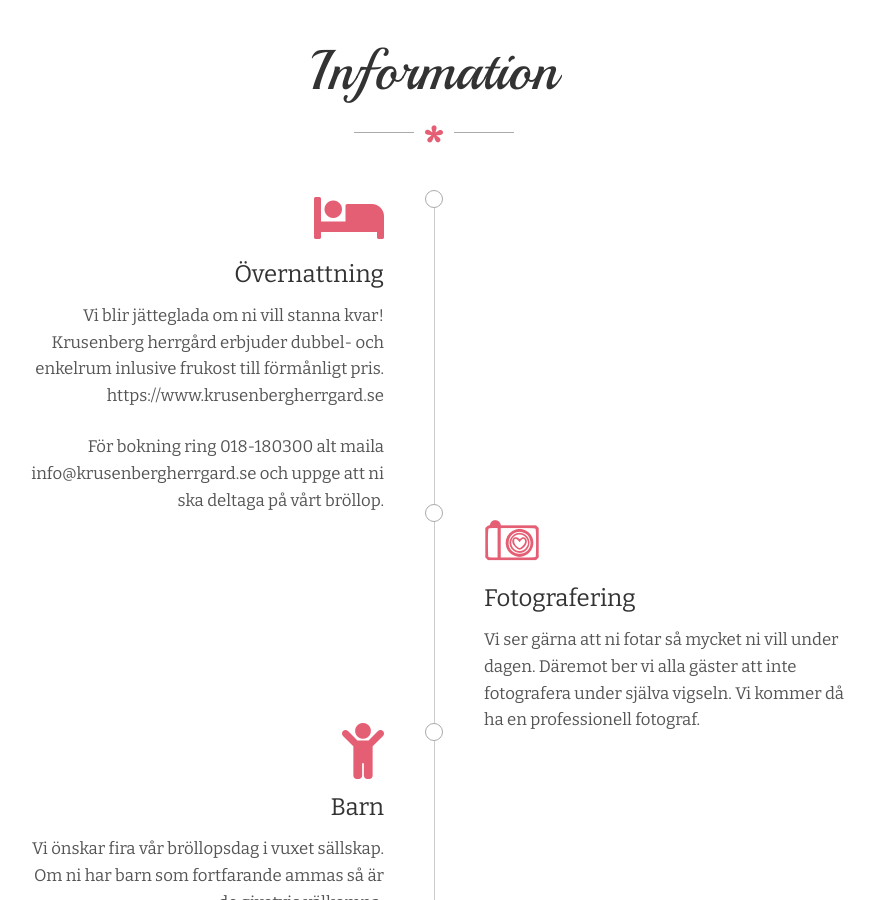
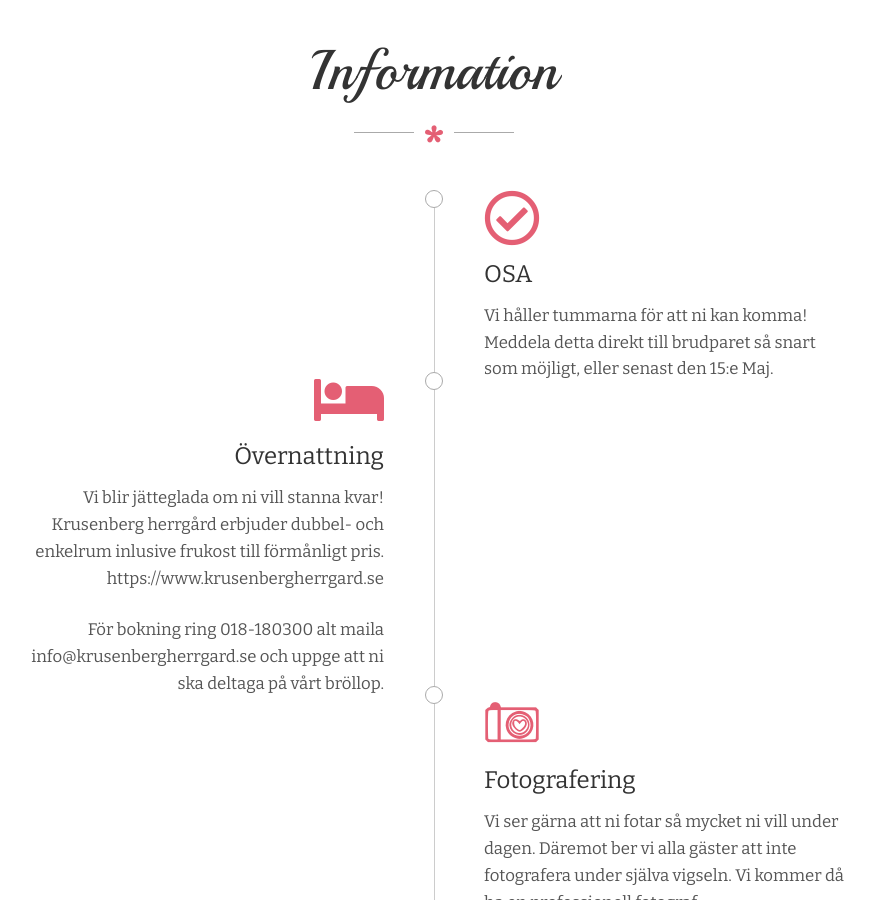
Before and after one commit to eriksundin/wedding-site, a Jekyll site: the page built from index.md, in a window 1280 px wide and 900 px high, scrolled down 3780 px. Shown: the whole window, without its empty margins (206-1080 px from the left). Built offline with Jekyll 4.4.1, drawn with Linux system fonts in a browser that asks for light colours; nearby versions of some CDN libraries; some of the changed text lies outside the part shown.

Commit message:
fixed timer, contact and rsvp

```diff
--- a/_layouts/home.html
+++ b/_layouts/home.html
@@ -1,5 +1,5 @@
 <!DOCTYPE HTML>
-<html lang="en">
+<html lang="sv-SE">
 <head>
 	<title>{{ site.title }}</title>
 	<meta http-equiv="X-UA-Compatible" content="IE=edge">
@@ -182,6 +182,15 @@
 
             <div class="wedding-details margin-bottom">
 
+                <div class="w-detail right">
+                    <i class="icon far fa-check-circle"></i>
+                    <h4 class="title">OSA</h4>
+                    <p>
+                        Vi håller tummarna för att ni kan komma! Meddela detta direkt till brudparet så snart som möjligt, eller senast den 15:e Maj.
+                    </p>
+                  </div><!-- w-detail -->
+
+
                 <div class="w-detail left">
                     <i class="icon fas fa-bed"></i>
                     <h4 class="title">Övernattning</h4>
@@ -294,8 +303,13 @@
 
 						<div class="margin-bottom">
 							<p><h4>Brudparet</h4></p>
-							<p>Erik - <i class="fas fa-envelope"></i> <a href="mailto:erik@eriksundin.se">erik@eriksundin.se</a>, <i class="fas fa-phone"></i> <a href="tel:+46725632949">072-5632949</a></p>
-							<p>Sarab - <i class="fas fa-envelope"></i> <a href="mailto:sarab.s.84@gmail.com">sarab.s.84@gmail.com</a>, <i class="fas fa-phone"></i> <a href="tel:+46736120205">073-6120205</a></p>
+              <p>Erik</p>
+              <p><i class="fas fa-envelope"></i> <a href="mailto:erik@eriksundin.se">erik@eriksundin.se</a></p>
+              <p><i class="fas fa-phone"></i> <a href="tel:+46725632949">072-5632949</a></p>
+              <br>
+              <p>Sarab</p>
+              <p><i class="fas fa-envelope"></i> <a href="mailto:sarab.s.84@gmail.com">sarab.s.84@gmail.com</a></p>
+              <p><i class="fas fa-phone"></i> <a href="tel:+46736120205">073-6120205</a></p>
 
 						</div><!-- margin-bottom -->
 					</div><!-- col-sm-10 -->
--- a/common-js/scripts.js
+++ b/common-js/scripts.js
@@ -50,7 +50,7 @@
 function countdownTime(){
 
 	if(isExists('#clock')){
-		$('#clock').countdown('2019/08/03', function(event){
+		$('#clock').countdown("2019-08-03 01:00:00", function(event){
 			var $this = $(this).html(event.strftime(''
 				+ '<div class="time-sec"><span class="title">%D</span> days </div>'
 				+ '<div class="time-sec"><span class="title">%H</span> hours </div>'
```
Also changed, not shown: other parts of _layouts/home.html (+1 -1 lines).
